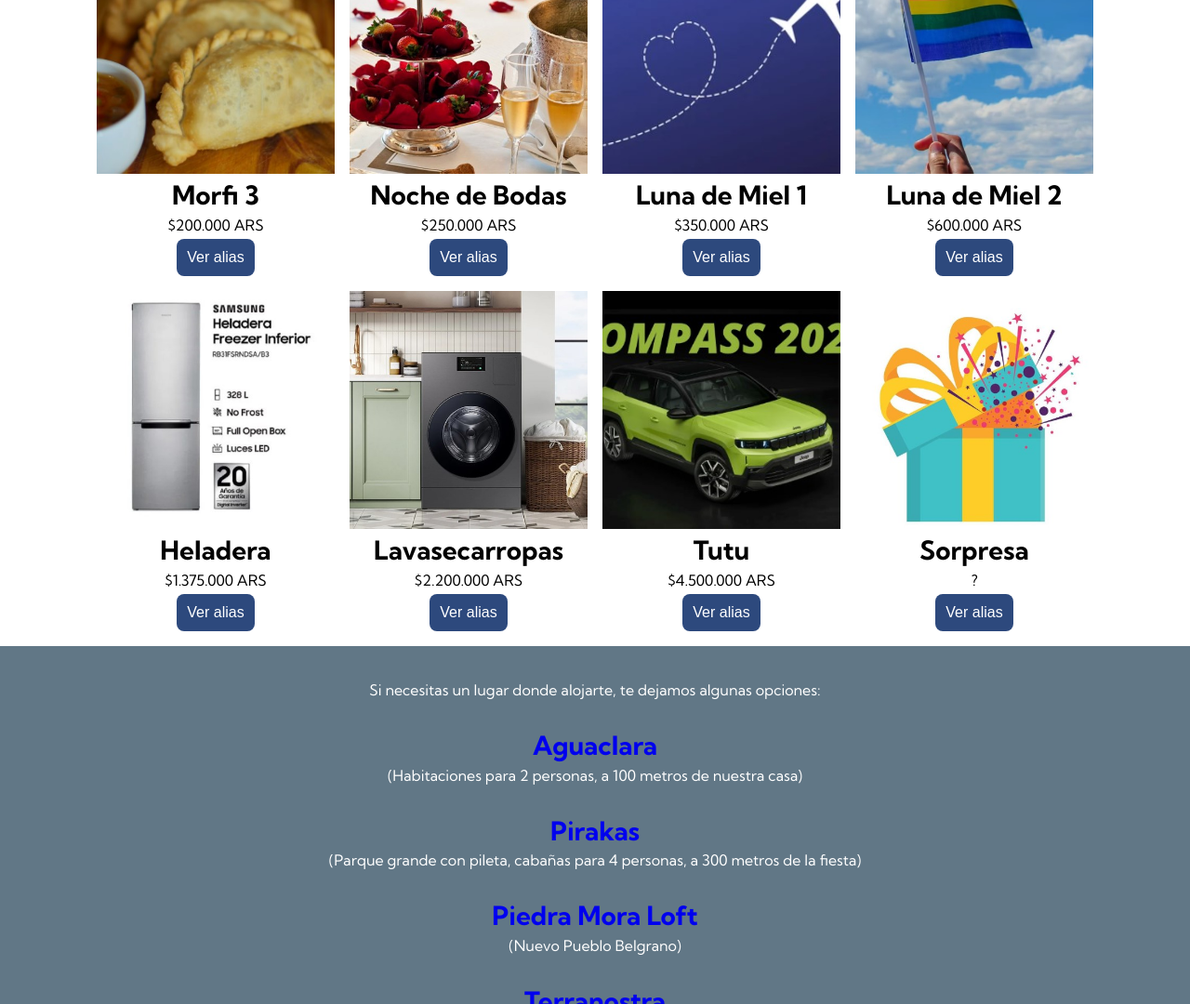
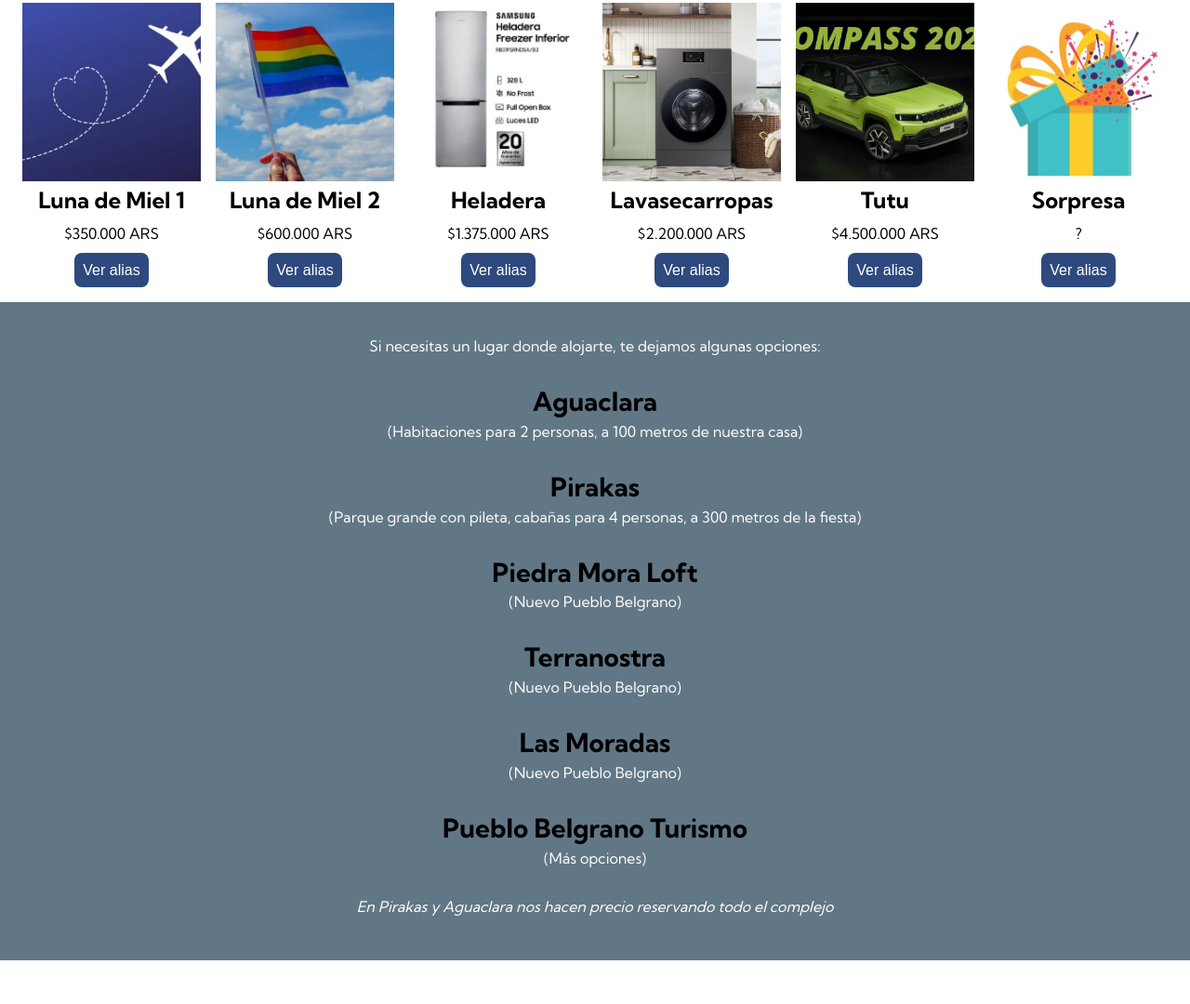
Before and after one commit to Mike-eki/wedding-landing-2, a plain HTML site: page index.html in a window 1280 px wide. Shown: the part 1720-2800 px from the top of the page at 93% size. After the commit the page ends 2753 px from the top, so only its background shows below. Drawn offline with Linux system fonts and the light colour scheme.

Commit message:
Change color font and adjust gift list, also filter for bg is back

```diff
--- a/index.html
+++ b/index.html
@@ -132,12 +132,12 @@
         <section class="container-accommodation">
         <p>Si necesitas un lugar donde alojarte, te dejamos algunas opciones:</p>
         <ul>
-            <li><a href="https://www.instagram.com/aguaclaradescanso?igsh=MXB2NTlvdzU3b3R6NA=="><h3>Aguaclara</h3></a> (Habitaciones para 2 personas, a 100 metros de nuestra casa)</li>
-            <li><a href="https://www.instagram.com/complejopirakas?igsh=ZHRnOGpyOGNwdjU1"><h3>Pirakas</h3></a> (Parque grande con pileta, cabañas para 4 personas, a 300 metros de la fiesta)</li>
-            <li><a href="https://www.instagram.com/piedramoraloft?igsh=OTNpbGRiaHUxZTkz"><h3>Piedra Mora Loft</h3></a> (Nuevo Pueblo Belgrano)</li>
-            <li><a href="https://www.instagram.com/terranostragchu?igsh=dXJsMnA4Yno5N3Vl"><h3>Terranostra</h3></a> (Nuevo Pueblo Belgrano)</li>
-            <li><a href="https://www.instagram.com/complejolasmoradas?igsh=eTRuampkNnJwOW05"><h3>Las Moradas</h3></a> (Nuevo Pueblo Belgrano)</li>
-            <li><a href="https://www.turismopueblobelgrano.gob.ar/alojamiento/"><h3>Pueblo Belgrano Turismo</h3></a>(Más opciones)</li>
+            <li><h3><a href="https://www.instagram.com/aguaclaradescanso?igsh=MXB2NTlvdzU3b3R6NA==">Aguaclara</a></h3> (Habitaciones para 2 personas, a 100 metros de nuestra casa)</li>
+            <li><h3><a href="https://www.instagram.com/complejopirakas?igsh=ZHRnOGpyOGNwdjU1">Pirakas</a></h3> (Parque grande con pileta, cabañas para 4 personas, a 300 metros de la fiesta)</li>
+            <li><h3><a href="https://www.instagram.com/piedramoraloft?igsh=OTNpbGRiaHUxZTkz">Piedra Mora Loft</a></h3> (Nuevo Pueblo Belgrano)</li>
+            <li><h3><a href="https://www.instagram.com/terranostragchu?igsh=dXJsMnA4Yno5N3Vl">Terranostra</a></h3> (Nuevo Pueblo Belgrano)</li>
+            <li><h3><a href="https://www.instagram.com/complejolasmoradas?igsh=eTRuampkNnJwOW05">Las Moradas</a></h3> (Nuevo Pueblo Belgrano)</li>
+            <li><h3><a href="https://www.turismopueblobelgrano.gob.ar/alojamiento/">Pueblo Belgrano Turismo</a></h3>(Más opciones)</li>
             <li><em>En Pirakas y Aguaclara nos hacen precio reservando todo el complejo</em></li>
         </ul>
     </section>
--- a/style.css
+++ b/style.css
@@ -81,7 +81,7 @@ dialog {
 
     background-color: rgb(188, 231, 231);
     background-image: url("images/background2.jpeg");
-    /* background-blend-mode: luminosity; */
+    background-blend-mode: luminosity;
     background-repeat: no-repeat;
     background-position-y: 75%;
     background-size: cover;
@@ -125,7 +125,7 @@ dialog {
 }
 .container-ceremony img {
     width: 100%;
-    max-width: 30rem;
+    max-width: 45rem;
     margin-block: 1rem;
     margin-inline: auto;
     border-radius: 0.5rem;
@@ -144,6 +144,7 @@ dialog {
     border-radius: 0.5rem;
     background-color: #2d497d;
     color: white;
+    box-shadow: rgba(0, 0, 0, 0.24) 0px 3px 8px;
 }
 
 .container-gifts header {
@@ -158,8 +159,14 @@ dialog {
     gap: 1rem;
 }
 .gift-item {
-    max-width: 16rem;
+    max-width: 12rem;
     text-align: center;
+}
+.gift-item h3 {
+    font-size: 1.5rem;
+}
+.gift-item p {
+    margin-block: 0.7rem;
 }
 .gift-item img {
     aspect-ratio: 1/1;
@@ -167,7 +174,7 @@ dialog {
     object-position: center;
 }
 .gift-item button {
-    padding: 0.7rem;
+    padding: 0.6rem;
     font-size: 1rem;
     border-radius: 0.5rem;
     background-color: #2d497d;
@@ -184,7 +191,7 @@ dialog {
     padding-top: 2rem;
 }
 .container-accommodation a {
-
+    color: black;
 }
 .container-accommodation ul li {
     margin-block: 2rem;
```
